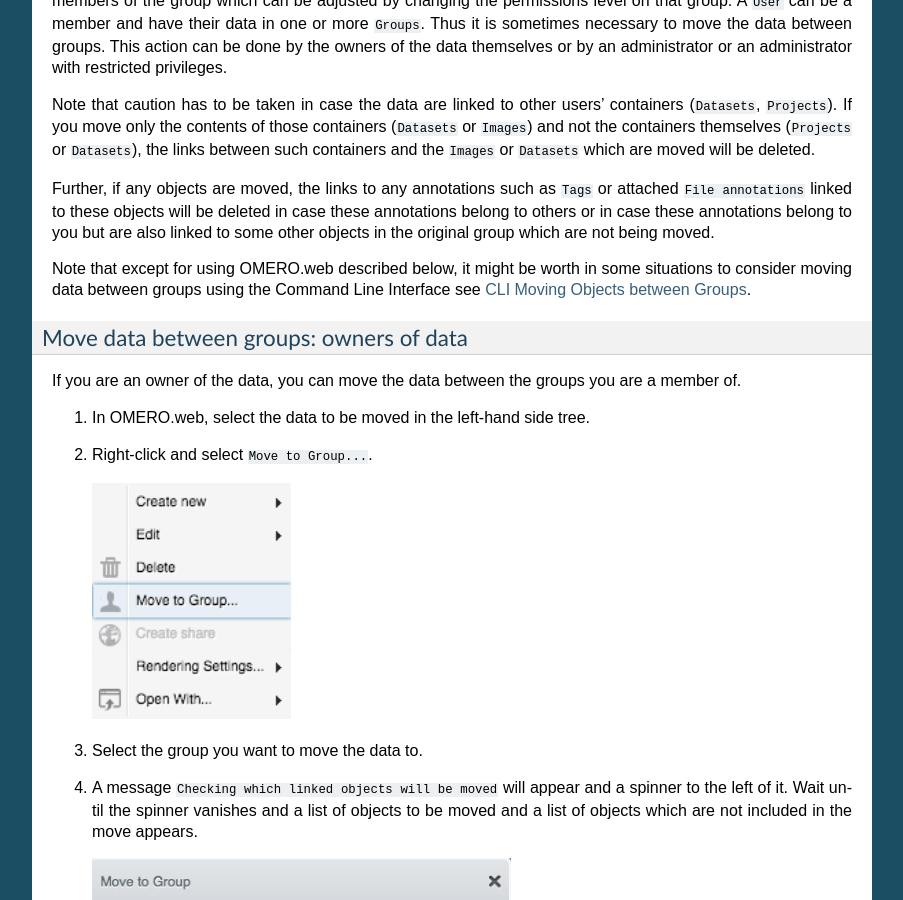
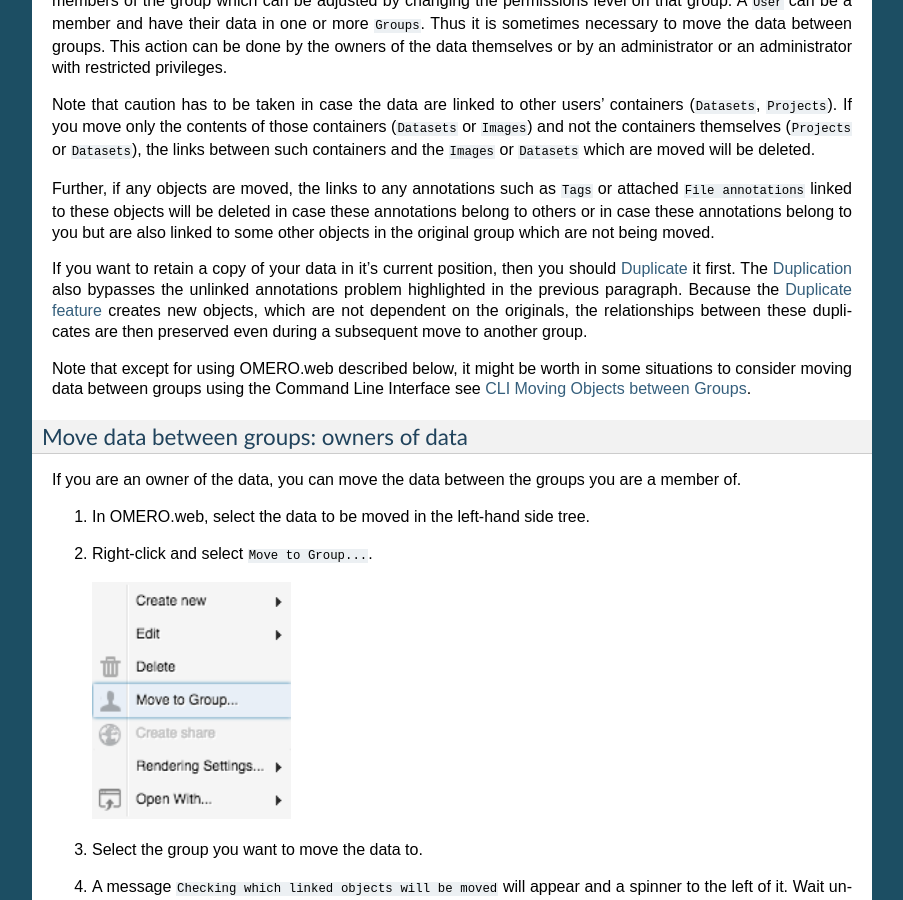
Before and after one commit to ome/omero-guide-introduction, a Sphinx documentation site: the page built from docs/data-management.rst, in a window 1280 px wide and 900 px high, scrolled down 5452 px. Shown: the whole window, without its empty margins (198-1101 px from the left). Built offline with Sphinx 7.4.7, drawn with Linux system fonts in a browser that asks for light colours.

Commit message:
Add Duplicate suggestion to Move workflow cf. Wills comment

```diff
--- a/docs/data-management.rst
+++ b/docs/data-management.rst
@@ -292,6 +292,8 @@ annotations belong to others or in case these annotations belong
 to you but are also linked to some other objects
 in the original group which are not being moved.
 
+If you want to retain a copy of your data in it's current position, then you should :ref:`Duplicate<Duplicatecli>` it first. The :ref:`Duplication<Duplicatecli>` also bypasses the unlinked annotations problem highlighted in the previous paragraph. Because the :ref:`Duplicate feature<Duplicatecli>` creates new objects, which are not dependent on the originals, the relationships between these duplicates are then preserved even during a subsequent move to another group.
+
 Note that except for using OMERO.web described below,
 it might be worth in some situations to consider moving data
 between groups using the Command Line Interface see
```
